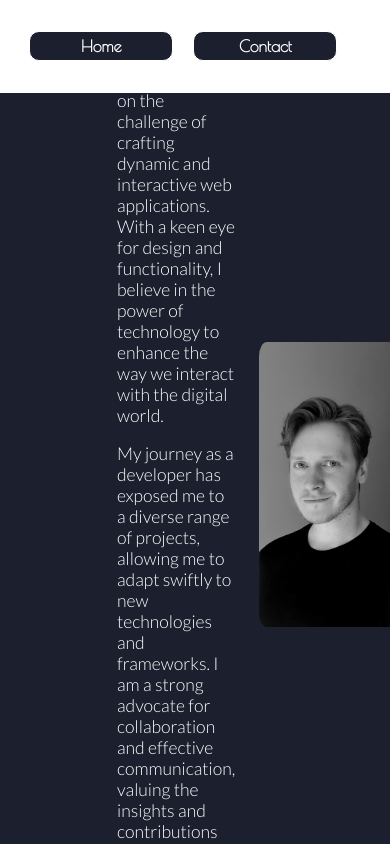
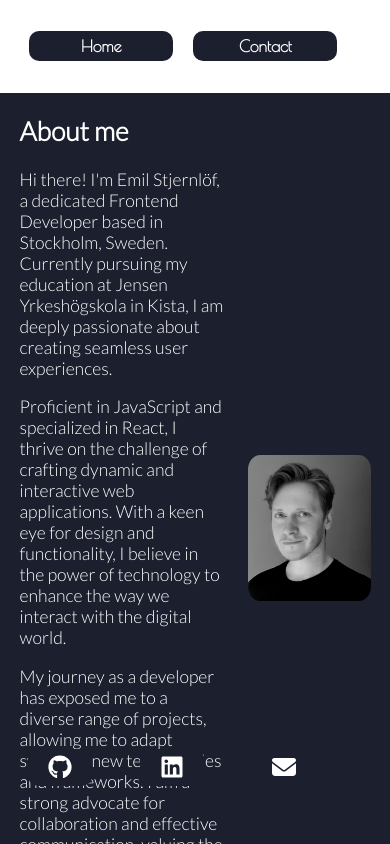
Before and after one commit to starleafer/My-portfolio, a React (Vite) app in the folder workspace/: page /about in a window 390 px wide. Built offline with nearby package versions, Linux system fonts and the light colour scheme; a web font is replaced by a local one.

Commit message:
Optimize mobile AboutMe page with smooth scrolling and refined styling

```diff
--- a/workspace/src/components/Buttons.jsx
+++ b/workspace/src/components/Buttons.jsx
@@ -137,7 +137,7 @@ const ButtonContainer = styled.div`
   align-items: center;
   gap: 2.5vh;
   padding: 3vh 2vw;
-  z-index: 5;
+  z-index: 105;
   opacity: ${(props) => (props.fadeIn ? 1 : 0)};
   transition: opacity 1s;
 
--- a/workspace/src/components/CustomButton.jsx
+++ b/workspace/src/components/CustomButton.jsx
@@ -12,7 +12,7 @@ const CustomButton = ({
   padding,
   backgroundColor,
   invertedColors,
-  pulse,
+  small,
   label,
   previous,
   next,
@@ -32,7 +32,9 @@ const CustomButton = ({
         width={width}
         border={border}
         invertedColors={invertedColors}
+        small={small}
       >
+
         {previous || next ? (
           <>
             {previous && (
@@ -187,14 +189,18 @@ const Button = styled.button`
       transform: translateY(-0.3vw);
       animation: ${fadeInShadow(props.shadowColor || "var(--dark)")} 0.5s ease
         forwards;
-      border: 1px solid
-        ${props.invertedColors
-          ? props.backgroundColor
-          : props.color || "var(--dark)"};
+      border-color: ${props.invertedColors
+        ? props.backgroundColor
+        : props.color || "var(--dark)"};
     }
 
     &:not(:hover) {
       animation: ${fadeOutShadow(props.shadowColor || "var(--dark)")} 0.8s;
+      border-color: ${props.border
+        ? props.invertedColors
+          ? props.backgroundColor
+          : props.color
+        : "transparent"};
     }
 
     &:focus {
@@ -215,7 +221,7 @@ const Button = styled.button`
   }
 
   @media (max-width: 768px) and (min-width: 321px) {
-    width: 9rem;
+    width: ${(props) => props.small ? "4rem" : "9rem"};
     padding: 1.3vw;
     border: 1px solid
       ${(props) =>
--- a/workspace/src/components/GalleryImagePopover.jsx
+++ b/workspace/src/components/GalleryImagePopover.jsx
@@ -123,7 +123,7 @@ const Overlay = styled(m.div)`
   display: flex;
   justify-content: center;
   align-items: center;
-  z-index: 99;
+  z-index: 120;
 `;
 
 const PopoverContent = styled(m.div)`
--- a/workspace/src/components/PageBody.jsx
+++ b/workspace/src/components/PageBody.jsx
@@ -298,7 +298,7 @@ const TitleContainer = styled.div`
   justify-content: center;
   position: sticky;
   top: 0;
-  z-index: 106;
+  z-index: 101;
   background-color: ${(props) => props.backgroundColor};
   padding: 20px 0;
 
--- a/workspace/src/components/PageNavigationButton.jsx
+++ b/workspace/src/components/PageNavigationButton.jsx
@@ -95,6 +95,8 @@ const Container = styled.div`
   justify-content: center;
   gap: 6em;
   margin-top: 4vh;
+  z-index: 106;
+
 
   @media (max-width: 1536px) {
     margin-top: 1vh;
--- a/workspace/src/components/pages/AboutMe.jsx
+++ b/workspace/src/components/pages/AboutMe.jsx
@@ -1,21 +1,50 @@
-import React, { useState } from "react";
+import React, { useEffect, useRef, useState } from "react";
 import styled, { keyframes } from "styled-components";
-import { motion as m } from "framer-motion";
-import ProfilePic from "../../assets/ProfilePic.jpg";
-import profilepic1 from "../../assets/profilepic1.jpg";
-import github from "../../assets/github.jpg";
-import linkedin from "../../assets/linkedin.jpg";
-import { faLinkedin } from "@fortawesome/free-brands-svg-icons";
-import { faEnvelope } from "@fortawesome/free-solid-svg-icons";
-import { FontAwesomeIcon } from "@fortawesome/react-fontawesome";
 import { useCardContext } from "../../context/CardContext";
 import CustomButton from "../CustomButton";
+import Lenis from "lenis";
 
 function AboutMe() {
   const { main } = useCardContext();
+  const bodyRef = useRef(null);
+  const contentRef = useRef(null);
+  const [lenisInstance, setLenisInstance] = useState(null);
 
   const [copySuccessMessage, setCopySuccessMessage] = useState("");
   const [isContactActive, setIsContactActive] = useState(false);
+
+
+
+  useEffect(() => {
+    const isMobile = window.matchMedia(
+      "(max-width: 768px) and (min-width: 321px)"
+    ).matches;
+
+    if (isMobile && bodyRef.current) {
+      const lenis = new Lenis({
+        wrapper: bodyRef.current,
+        content: contentRef.current,
+        duration: 1.2,
+        orientation: "vertical",
+        smooth: true,
+        smoothWheel: true,
+        touchMultiplier: 2,
+      });
+
+      setLenisInstance(lenis);
+
+      function raf(time) {
+        lenis.raf(time);
+        requestAnimationFrame(raf);
+      }
+
+      requestAnimationFrame(raf);
+
+      return () => {
+        lenis.destroy();
+      };
+    }
+  }, []);
 
   const handleButtonClick = (repo, index) => {
     if (Object.keys(repo)[0] === 'email') {
@@ -32,10 +61,11 @@ function AboutMe() {
   };
 
   return (
-    <Body>
-      <Content>
+    <Body ref={bodyRef}>
+      <Content ref={contentRef}>
         <Text>
           <h2>{main.title}</h2>
+
           <CascadingText delay="0.2s">
             <p>{main.descriptions.primary}</p>
           </CascadingText>
@@ -56,17 +86,20 @@ function AboutMe() {
       </Content>
       <ContactLinksContainer>
         {main.repos.map((repo, index) => (
+          <ButtonWrapper key={index}>
             <CustomButton
-            key={index}
               color={main.color}
               backgroundColor={main.backgroundColor}
               onClick={() => handleButtonClick(repo, index)}
               label={<IconWrapper>{repo.icon}</IconWrapper>}
               showCopyAlert={Object.keys(repo)[0] === 'email' && copySuccessMessage}
               copyMessage={copySuccessMessage}
+              small
             />
+          </ButtonWrapper>
         ))}
       </ContactLinksContainer>
+
     </Body>
   );
 }
@@ -110,8 +143,10 @@ const Body = styled.div`
   background-color: var(--dark);
   overflow: hidden;
 
-  @media (max-width: 768px) {
-    padding: 0 10vw;
+  @media (max-width: 768px) and (min-width: 321px) {
+    height: 150vh;
+    justify-content: flex-start;
+    align-items: center;
   }
   `;
 
@@ -121,6 +156,12 @@ const Content = styled.div`
   width: 60%;
   color: white;
   animation: ${fadeInAnimation} 2s, ${slideInAnimation} 1s;
+  margin-bottom: 15vh;
+
+  @media (max-width: 768px) and (min-width: 321px) {
+    width: 90%;
+  }
+
 `;
 
 const Text = styled.div`
@@ -156,15 +197,21 @@ const Image = styled.img`
     max-width: 15em;
   }
 
-  @media (max-width: 425px) {
-    max-width: 10em;
+  @media (max-width: 768px) and (min-width: 321px) {
+    max-width: 35%;
+    border-radius: 10%;
+    bottom: 15vh;
   }
+
+
+
 `;
 
 const ContactLinksContainer = styled.div`
-  position: relative;
+  position: fixed;
   display: flex;
   width: 60%;
+  height: 5rem;
   justify-content: flex-start;
   align-items: center;
   gap: 2em;
@@ -172,12 +219,36 @@ const ContactLinksContainer = styled.div`
   opacity: 0;
   animation: ${fadeInAnimation} 2s forwards, ${slideInAnimation} 1s forwards;
   animation-delay: 0.7s;
+  bottom: 20vh;
+
+  @media (max-width: 768px) and (min-width: 321px) {
+    bottom: 2vh;
+    align-items: flex-start;
+    justify-content: flex-start;
+    width: 90%;
+  }
+`;
+
+const ButtonWrapper = styled.div`
+  width: 5rem;  // Match button width
+  height: 2.5rem;  // Match button height
+  display: flex;
+  justify-content: center;
+  align-items: center;
 `;
 
 const IconWrapper = styled.div`
+  transform: translateZ(0);
+  will-change: transform;
+
   svg {
     width: 2em;
     height: 2em;
+
+    @media (max-width: 768px) and (min-width: 321px) {
+      width: 1.5em;
+      height: 1.5em;
+    }
   }
 `;
 
--- a/workspace/src/context/CardContext.jsx
+++ b/workspace/src/context/CardContext.jsx
@@ -314,7 +314,7 @@ export const CardProvider = ({ children }) => {
         "Outside of coding, I find inspiration in exploring emerging technologies and trends in the ever-evolving field of frontend development. I am excited to continue pushing boundaries and creating compelling digital experiences that leave a lasting impression.",
     },
     images: {
-      profilePic: "/src/assets/ProfilePic.jpg",
+      profilePic: "/src/assets/profilepic1.jpg",
     },
     repos: [
       {
```
Lines whose indentation alone changed are shown as unchanged.
